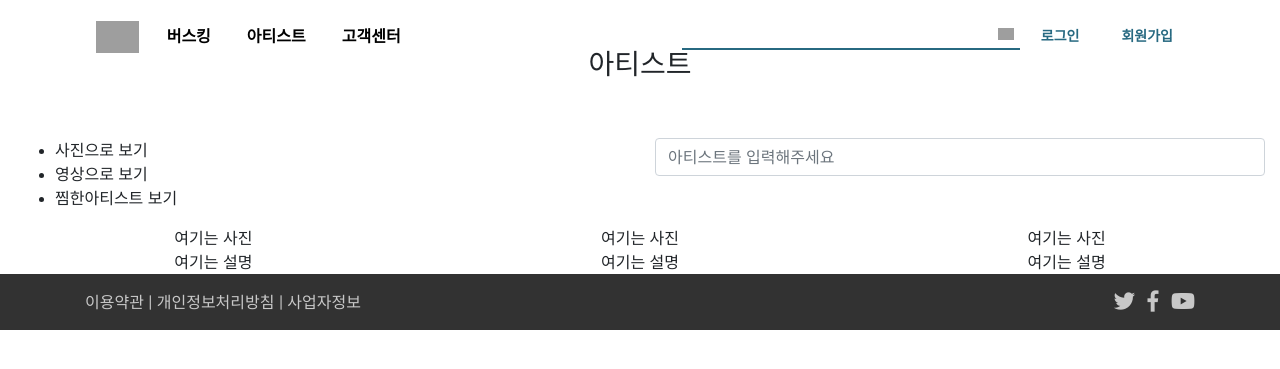
After one commit to Gusquets/MYB_MVP, a Django app: template templates/Artist_list/ArtistListPage.html in a window 1280 px wide. The commit adds this page. Shown: the top 369 px of the page. Run offline with Django 3.2, Linux system fonts and the light colour scheme; the template is opened without the code that fills it, so the values that code supplies are empty; some libraries are stand-ins or nearby versions; some web fonts are replaced; grey boxes are pictures that could not be loaded.

Commit message:
artist_list 페이지 추가

```diff
--- /dev/null
+++ b/templates/Artist_list/ArtistListFilter.html
@@ -0,0 +1,14 @@
+<div class="row pt-5">
+        <div class="col-12 col-md-6">
+            <ul class="mb_filter_menu view_choice">
+                <li>사진으로 보기</li>
+                <li>영상으로 보기</li>
+                <li>찜한아티스트 보기</li>
+            </ul>
+        </div>
+        <div class="col-12 col-md-6 pb-5">
+            <form>
+                <input class="form-control mb_sub_search" type="text" placeholder="아티스트를 입력해주세요">
+            </form>
+        </div>
+</div>
--- /dev/null
+++ b/templates/Artist_list/ArtistListGrid.html
@@ -0,0 +1,14 @@
+<div class="row">
+    <div class="col-12 col-md-4 txt-center">
+        <div>여기는 사진</div>
+        <div>여기는 설명</div>
+    </div>
+    <div class="col-12 col-md-4 txt-center">
+        <div>여기는 사진</div>
+        <div>여기는 설명</div>
+    </div>
+    <div class="col-12 col-md-4 txt-center">
+        <div>여기는 사진</div>
+        <div>여기는 설명</div>
+    </div>
+</div>
--- /dev/null
+++ b/templates/Artist_list/ArtistListHeader.html
@@ -0,0 +1,9 @@
+<div class="section mb_artist_list">
+    <div class="outer">
+        <div class="middle">
+            <div class="inner txt-center pt-5">
+                <h3 class="mb_sub_title">아티스트</h3>
+            </div>
+        </div>
+    </div>
+</div>
--- /dev/null
+++ b/templates/Artist_list/ArtistListPage.html
@@ -0,0 +1,26 @@
+{% extends "Base/Base.html" %}
+
+{% block content %}
+{% load static %}
+
+<link rel="stylesheet" type="text/css" href="{% static '/artist_list/css/artist_list.css' %}">
+<link rel="stylesheet" type="text/css" href="{% static '/artist_list/css/_header.css' %}">
+<link rel="stylesheet" type="text/css" href="{% static '/artist_list/css/_filter.css' %}">
+<link rel="stylesheet" type="text/css" href="{% static '/artist_list/css/_grid.css' %}">
+
+<!-- 타이틀 영역 -->
+<div class="artist_list_header">
+{% include './ArtistListHeader.html' %}
+</div>
+
+<!-- 필터 영역 -->
+<div class="artist_list_filter">
+{%  include './ArtistListFilter.html' %}
+</div>
+
+<!-- 이곳부터 아티스트 -->
+<div class="artist_list_grid">
+{% include './ArtistListGrid.html' %}
+</div>
+
+{% endblock %}
--- a/templates/Base/Nav.html
+++ b/templates/Base/Nav.html
@@ -1,5 +1,5 @@
 	<div style="position: fixed; z-index: 100; width: 100%;" class="navi-bg">
-	<nav class="navbar navbar-expand navbar-dark navi container">
+	<nav class="navbar navbar-expand navbar-dark navi container pt-3 pb-3">
 	  	<a class="navbar-brand" href="#">
 		    <img src="/media/Main/logo.png" height="32" class="d-inline-block align-top" alt="">
 	 	</a>
```
